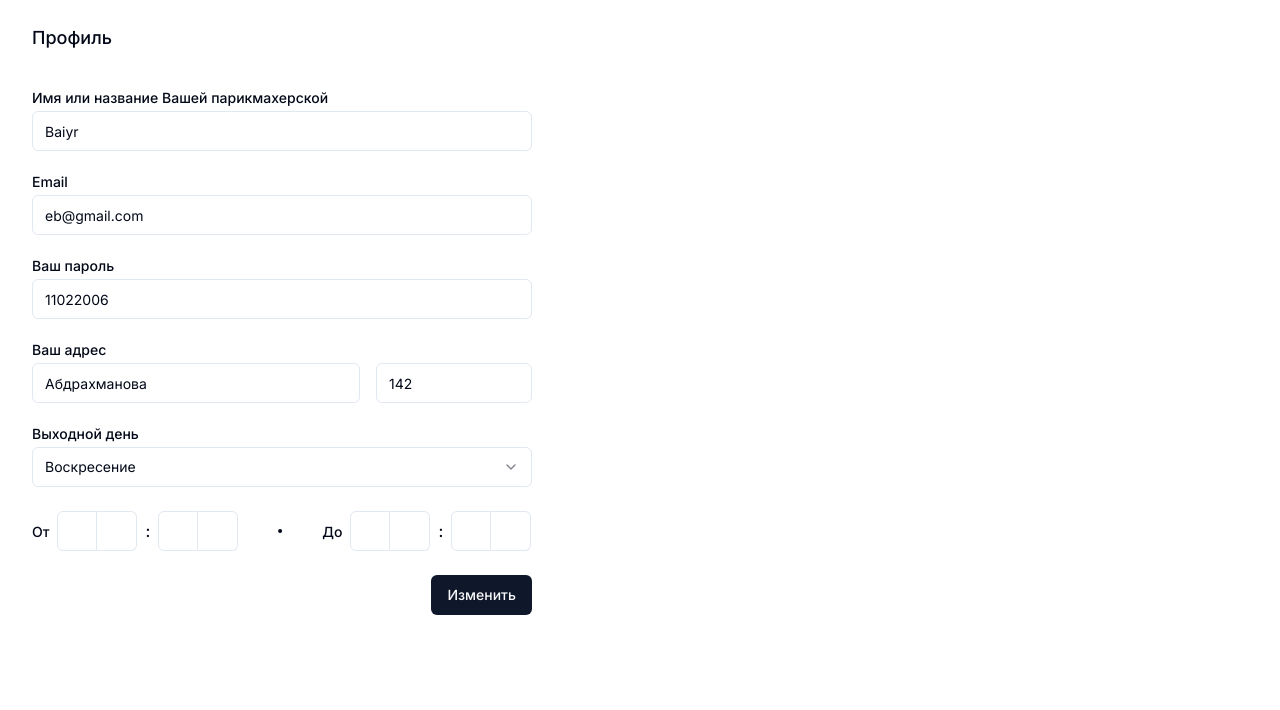
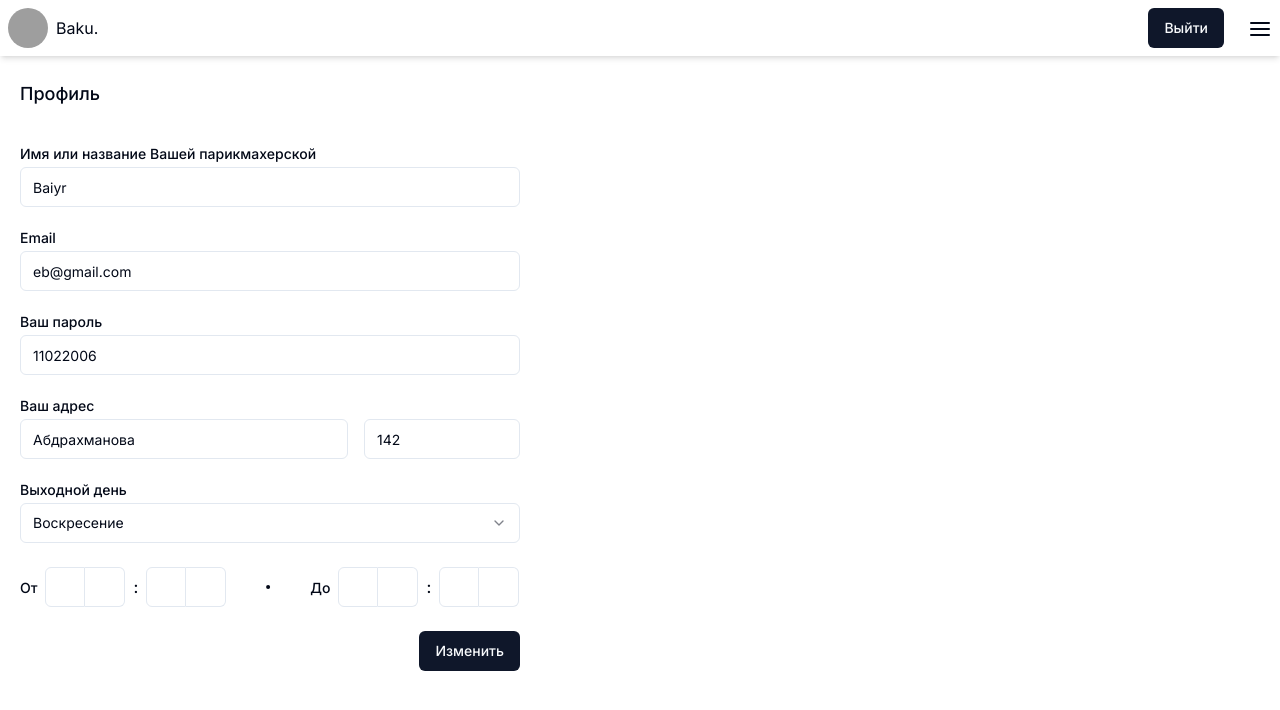
Before and after one commit to BakuEmilov/hairdresser-Irina, a Next.js app: page /admin/settings in a window 1280 px wide. Shown: the top 710 px of the page. Built offline with nearby package versions, Linux system fonts and the light colour scheme; grey boxes are pictures that could not be loaded.

Commit message:
added Admin Layout to settings

```diff
--- a/src/app/admin/components/layout/Header.tsx
+++ b/src/app/admin/components/layout/Header.tsx
@@ -1,11 +1,14 @@
 import MenuDropdown from "../menu/Menu";
 import ModalWindow from "@/ui/modal/ModalWindow";
 import AvatarProfile from "@/ui/avatar/AvatarProfile";
+import Link from "next/link";
 
 const Header = () => {
   return (
     <nav className="shadow-md p-2 flex items-center justify-between">
-      <AvatarProfile />
+      <Link href="/admin">
+        <AvatarProfile />
+      </Link>
 
       <div className="flex gap-x-6">
         <ModalWindow />
--- a/src/app/admin/settings/page.tsx
+++ b/src/app/admin/settings/page.tsx
@@ -15,6 +15,7 @@ import {
   InputOTPSlot,
 } from "@/components/ui/input-otp";
 import { Button } from "@/components/ui/button";
+import AdminLayout from "../components/layout/AdminLayout";
 
 const weeks = [
   { value: "monday", label: "Понедельник" },
@@ -28,7 +29,8 @@ const weeks = [
 
 const SettingPage = () => {
   return (
-    <div className="ml-8">
+    <AdminLayout>
+      <div className="ml-5">
         <h1 className="font-medium text-[18px] mt-6 mb-10">Профиль</h1>
         <div className="w-[350px] lg:w-[500px] flex flex-col gap-6">
           <div className="flex flex-col space-y-1.5">
@@ -94,7 +96,7 @@ const SettingPage = () => {
                     <InputOTPSlot index={3} />
                   </InputOTPGroup>
                 </div>
-              <InputOTPSeparator className="mx-0 lg:mx-[30px]"/>
+                <InputOTPSeparator className="mx-0 lg:mx-[30px]" />
                 <div className="flex items-center space-x-2 lg:mt-0">
                   <span className="text-[14px] font-medium">До</span>
                   <InputOTPGroup className="w-[58px] lg:w-full">
@@ -115,6 +117,7 @@ const SettingPage = () => {
           </div>
         </div>
       </div>
+    </AdminLayout>
   );
 };
 
```
Also changed, not shown: 1 other file (tests, documents, lock files or other folders). Lines whose indentation alone changed are shown as unchanged.
